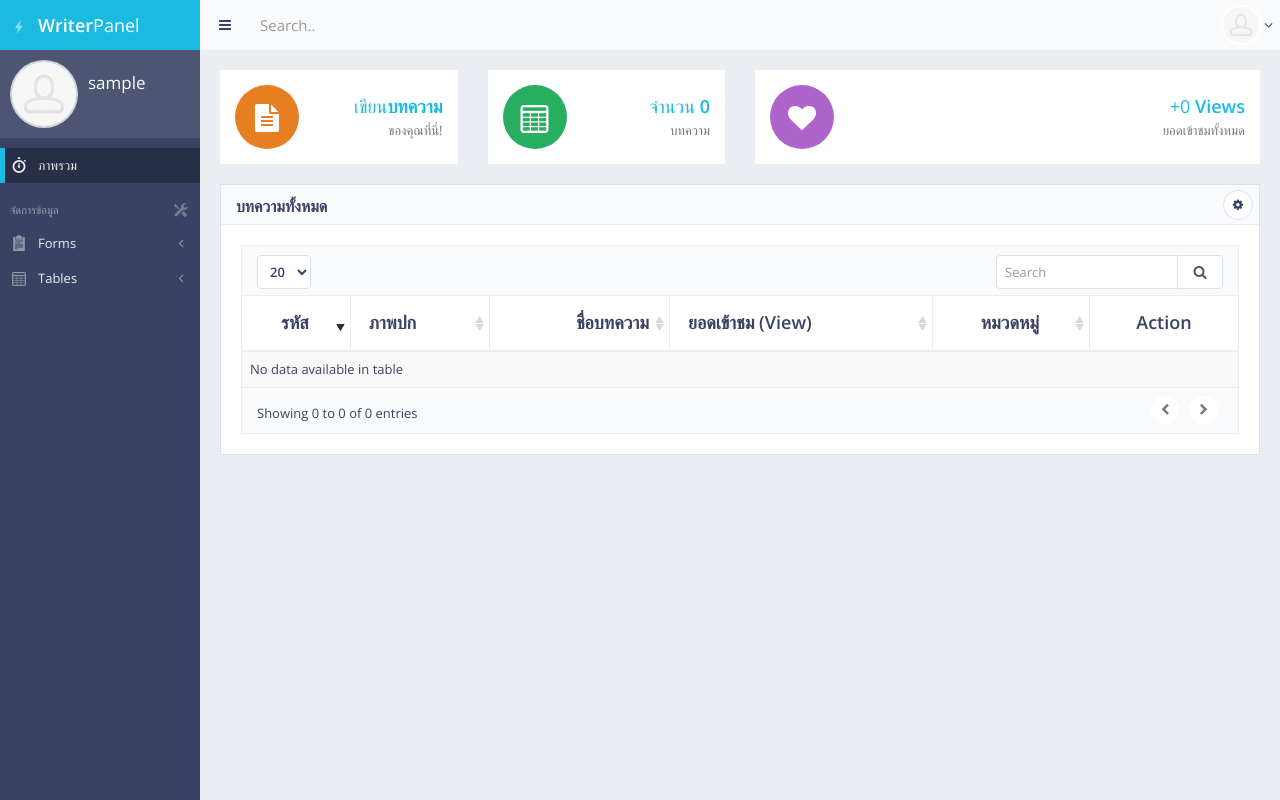
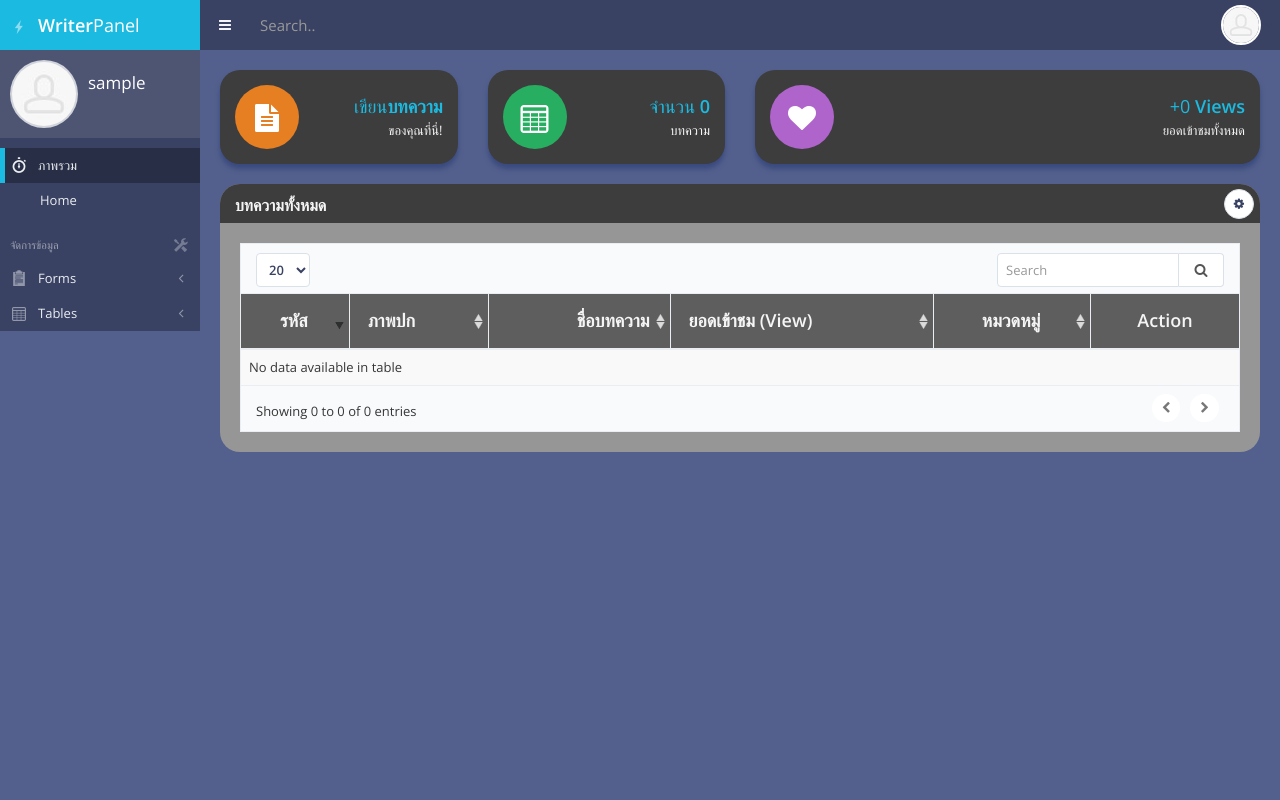
Before and after one commit to phaiEZ/blogblog, a Django app: page /writer/dashboard/ in a window 1280 px wide. Run offline with Django 3.2, Linux system fonts and the light colour scheme; the visitor is signed in with stand-in values (Sample User, id 1); data that the repository does not hold is empty; some libraries are stand-ins or nearby versions.

Commit message:
updateWriterPanel

```diff
--- a/myproject/blogs/static/backend/css/main.css
+++ b/myproject/blogs/static/backend/css/main.css
@@ -110,7 +110,7 @@ body {
 #page-container,
 #sidebar,
 #sidebar-alt {
-    background-color: #394263;
+    background-color: #394263;/**********************************************************/
 }
 
 #sidebar,
@@ -931,10 +931,13 @@ a.sidebar-title:focus {
 
 /* Blocks */
 .block {
+    color: rgb(54, 54, 54);
+    /* text-shadow: -0.4px 0 whitesmoke, 0 0.4px whitesmoke, 0.4px 0 whitesmoke, 0 -0.4px whitesmoke; */
     margin: 0 0 10px;
     padding: 20px 15px 1px;
-    background-color: #ffffff;
-    border: 1px solid #dbe1e8;
+    background-color: #969696;/**********************************************************/
+    border-radius: 20px;
+    /* border: 1px solid #dbe1e8; *//**********************************************************/
 }
 
 .block.full {
@@ -959,9 +962,11 @@ a.sidebar-title:focus {
 }
 
 .block-title {
+    color: whitesmoke;
     margin: -20px -15px 20px;
-    background-color: #f9fafc;
-    border-bottom: 1px solid #eaedf1;
+    background-color: #3d3d3d;/**********************************************************/
+    /* border-bottom: 1px solid #eaedf1; */
+    border-radius: 20px 20px 0px 0px ;/**********************************************************/
 }
 
 .block-title h1,
@@ -1069,8 +1074,8 @@ a.sidebar-title:focus {
 
 /* Widgets */
 .widget {
-    background-color: #ffffff;
-    margin-bottom: 10px;
+    background-color: transparent;
+    margin-bottom: 10px;/**********************************************************/
 }
 
 .widget .widget-extra-full,
@@ -1136,6 +1141,9 @@ a.sidebar-title:focus {
 
 .widget-simple {
     padding: 15px;
+    background-color: #3d3d3d;
+    border-radius: 20px;
+    box-shadow:0px 5px 5px #3a4a7e;/**********************************************************/
 }
 
 .widget-simple:before,
@@ -1169,6 +1177,7 @@ a.sidebar-title:focus {
 }
 
 .widget-simple .widget-content small {
+    color: whitesmoke;
     display: block;
     margin-top: 7px;
     font-size: 13px;
--- a/myproject/blogs/templates/backend/blogForm.html
+++ b/myproject/blogs/templates/backend/blogForm.html
@@ -10,7 +10,7 @@
     <!-- END Form Elements Title -->
     <!-- Basic Form Elements Content -->
     {% for message in messages%}
-    <p style="color:red;">{{message}}</p>
+    <p style="color:rgb(0, 255, 34); font-weight: bolder;">{{message}}</p>
     {% endfor %}
     <form action="{% url 'insertData' %}" method="post" enctype="multipart/form-data" class="form-horizontal form-bordered">
         {% csrf_token %}
--- a/myproject/blogs/templates/backend/index.html
+++ b/myproject/blogs/templates/backend/index.html
@@ -13,12 +13,12 @@
     <table id="ecom-products" class="table table-bordered table-striped table-vcenter">
         <thead>
             <tr>
-                <th class="text-center" style="width: 70px;">รหัส</th>
-                <th>ภาพปก</th>
-                <th class="text-right hidden-xs">ชื่อบทความ</th>
-                <th class="hidden-xs">ยอดเข้าชม (View)</th>
-                <th class="hidden-xs text-center">หมวดหมู่</th>
-                <th class="text-center">Action</th>
+                <th class="text-center" style="width: 70px; background-color: #5e5e5e; color: whitesmoke">รหัส</th>
+                <th  style="background-color: #5e5e5e; color: whitesmoke">ภาพปก</th>
+                <th class="text-right hidden-xs" style="background-color: #5e5e5e; color: whitesmoke">ชื่อบทความ</th>
+                <th class="hidden-xs" style="background-color: #5e5e5e; color: whitesmoke">ยอดเข้าชม (View)</th>
+                <th class="hidden-xs text-center" style="background-color: #5e5e5e; color: whitesmoke">หมวดหมู่</th>
+                <th class="text-center" style="background-color: #5e5e5e; color: whitesmoke">Action</th>
             </tr>
         </thead>
         <tbody>
--- a/myproject/blogs/templates/backend/layout.html
+++ b/myproject/blogs/templates/backend/layout.html
@@ -33,7 +33,7 @@
 
 <body>
     <div id="page-wrapper">
-        <div id="page-container" class="sidebar-partial sidebar-visible-lg sidebar-no-animations">
+        <div id="page-container" class="sidebar-partial sidebar-visible-lg sidebar-no-animations" style="background-color: #53608d;">
             <!-- Main Sidebar -->
             <div id="sidebar">
                 <!-- Wrapper for scrolling functionality -->
@@ -60,6 +60,9 @@
                         <ul class="sidebar-nav">
                             <li>
                                 <a href="{% url 'panel'%}" class=" active"><i class="gi gi-stopwatch sidebar-nav-icon"></i><span class="sidebar-nav-mini-hide">ภาพรวม</span></a>
+                            </li>
+                            <li>
+                                <a href="/"></i><span style="padding-left: 30px;">Home</span></a>
                             </li>
                             <li class="sidebar-header">
                                 <span class="sidebar-header-options clearfix"><a href="javascript:void(0)" data-toggle="tooltip" title="Quick Settings"><i class="gi gi-settings"></i></a></span>
@@ -92,13 +95,13 @@
 
             <!-- Main Container -->
             <div id="main-container">
-                <header class="navbar navbar-default">
+                <header class="navbar navbar-default" style="background-color: #394263;">
                     <!-- Left Header Navigation -->
                     <ul class="nav navbar-nav-custom">
                         <!-- Main Sidebar Toggle Button -->
                         <li>
                             <a href="javascript:void(0)" onclick="App.sidebar('toggle-sidebar');this.blur();">
-                                <i class="fa fa-bars fa-fw"></i>
+                                <i class="fa fa-bars fa-fw" style="color: whitesmoke;"></i>
                             </a>
                         </li>
                         <!-- END Main Sidebar Toggle Button -->
@@ -142,7 +145,7 @@
                 <!-- END Header -->
 
                 <!-- Page content -->
-                <div id="page-content">
+                <div id="page-content" style="background-color: #53608d;">
                     <!-- Mini Top Stats Row -->
                     <div class="row">
                         <div class="col-sm-6 col-lg-3">
```
Also changed, not shown: other parts of myproject/blogs/static/backend/css/main.css (+33 -33 lines), myproject/media/blogImages/1.3-.jpg (added), myproject/media/blogImages/4.2.jpg (added).
